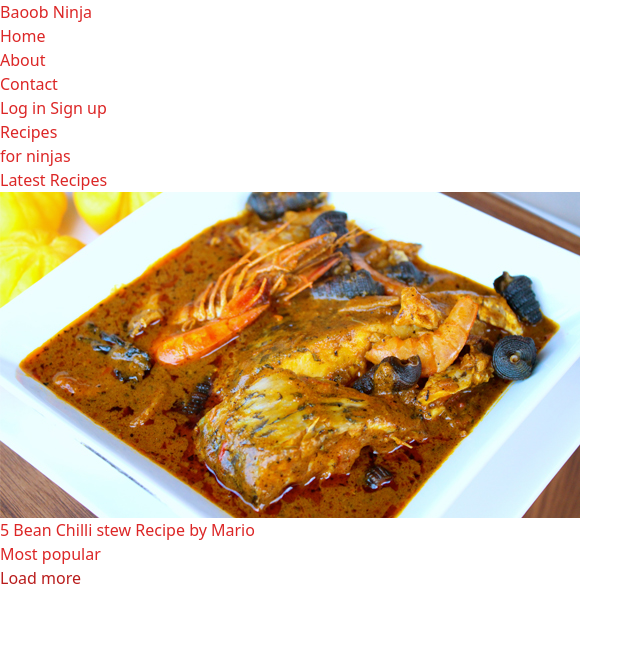
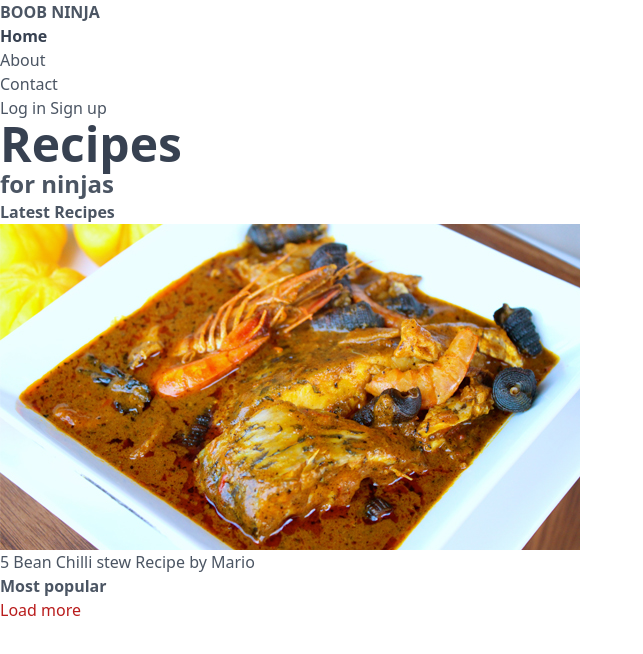
Before and after one commit to Ejiro-David/Student-Recipes, a website: page public/index.html in a window 1280 px wide. Shown: the whole page, without its empty margins (0-643 px from the left). Drawn offline with Linux system fonts and the light colour scheme.

Commit message:
Done: Colors and Fomt Weight.

```diff
--- a/public/index.html
+++ b/public/index.html
@@ -6,18 +6,18 @@
     <title>Document</title>
     <link rel="stylesheet" href="styles.css">
 </head>
-<body class="text-red-600">
+<body class="text-gray-600">
 
     <div><!--content wrapper-->
         <div>
             <nav>
                 <div>
-                    <h1>
-                        <a href="/000">Baoob Ninja</a>
+                    <h1 class="font-bold uppercase">
+                        <a href="/000">Boob Ninja</a>
                     </h1>
                 </div>
                 <ul>
-                    <li>
+                    <li class="text-gray-700 font-bold">
                         <a href="/">
                             <span>Home</span>
                         </a>
@@ -43,12 +43,12 @@
             </div>
 
             <header>
-                <h2>Recipes</h2>
-                <h3>for ninjas</h3>
+                <h2 class="text-gray-700 text-5xl font-semibold">Recipes</h2>
+                <h3 class="text-2xl font-semibold">for ninjas</h3>
             </header>
 
             <div>
-                <h4>Latest Recipes</h4>
+                <h4 class="font-bold hover:font-thin">Latest Recipes</h4>
 
                 <div>
                     <!--cards go here-->
@@ -62,7 +62,7 @@
 
                 </div>
 
-                <h4>Most popular</h4>
+                <h4 class="font-bold">Most popular</h4>
 
                 <div>
                     <!--cards go here-->
```
Also changed, not shown: public/styles.css.
